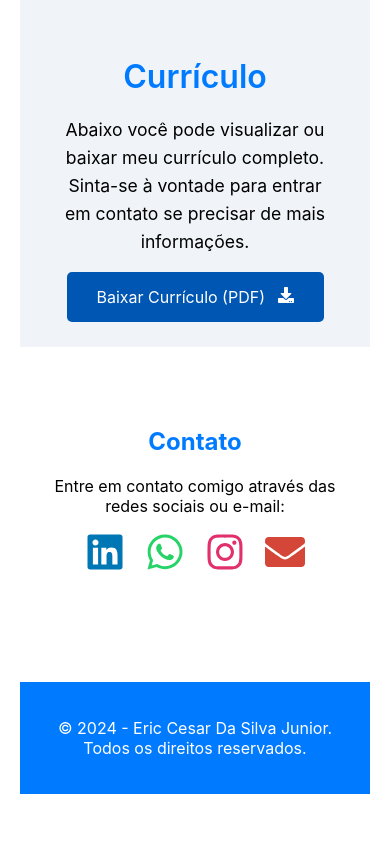
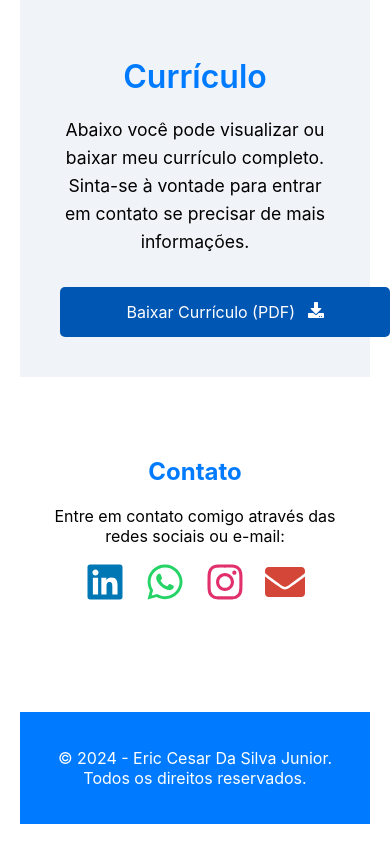
Before and after one commit to EricFNL1/Portifolio1, a React (Create React App) app: page / in a window 390 px wide. Shown: the part 2887-3731 px from the top of the page. Before the commit the page ends 3701 px from the top, so only its background shows below. Built offline with nearby package versions, Linux system fonts and the light colour scheme.

Commit message:
Adicionado ajustes mobile

```diff
--- a/src/App.css
+++ b/src/App.css
@@ -24,6 +24,20 @@
   }
 }
 
+@media (max-width: 768px) {
+  /* Ajuste o padding do cabeçalho */
+  header {
+    padding: 20px 10px;
+  }
+
+  /* Centralize o botão de download no currículo */
+  #curriculo a {
+    display: block;
+    width: 100%;
+    padding: 10px;
+    font-size: 1rem;
+  }
+}
 
 .App-header {
   background-color: #282c34;
```
